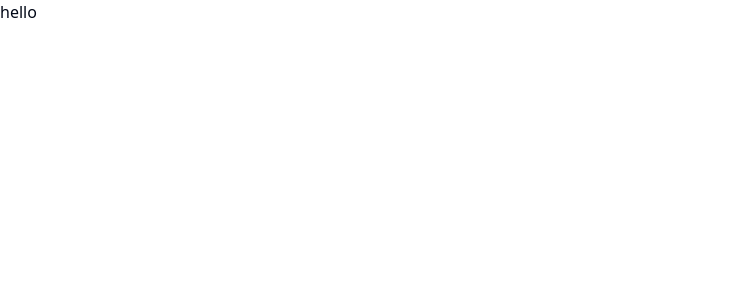
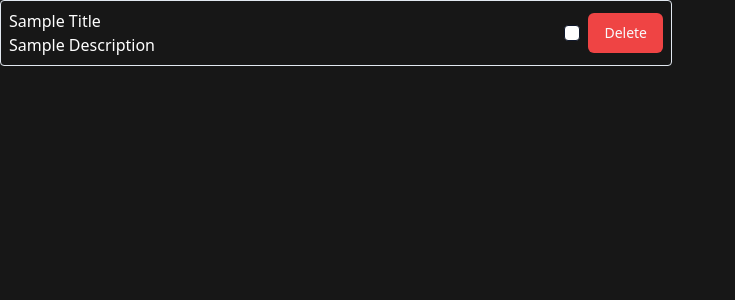
Before and after one commit to vimalsonara/todo, a React (Vite) app in the folder client/: page / in a window 1280 px wide. Shown: the top 300 px of the page, without its empty margins (0-735 px from the left). Built offline with nearby package versions, Linux system fonts and the light colour scheme.

Commit message:
WIP TodoItem

```diff
--- a/client/package.json
+++ b/client/package.json
@@ -10,6 +10,7 @@
     "preview": "vite preview"
   },
   "dependencies": {
+    "@radix-ui/react-checkbox": "^1.0.4",
     "@radix-ui/react-slot": "^1.0.2",
     "class-variance-authority": "^0.7.0",
     "clsx": "^2.0.0",
@@ -32,6 +33,7 @@
     "eslint-plugin-react-hooks": "^4.6.0",
     "eslint-plugin-react-refresh": "^0.4.3",
     "postcss": "^8.4.29",
+    "prettier-plugin-tailwindcss": "^0.5.4",
     "tailwindcss": "^3.3.3",
     "typescript": "^5.2.2",
     "vite": "^4.4.5"
--- a/client/src/App.tsx
+++ b/client/src/App.tsx
@@ -1,5 +1,11 @@
+import TodoItem from './components/TodoItem';
+
 function App() {
-  return <div>hello</div>;
+  return (
+    <div className="h-screen bg-neutral-900">
+      <TodoItem title={'Sample Title'} description={'Sample Description'} />
+    </div>
+  );
 }
 
 export default App;
--- a/client/src/components/TodoItem.tsx
+++ b/client/src/components/TodoItem.tsx
@@ -1,5 +1,24 @@
-function TodoItem() {
-  return <div></div>;
+import { Button } from '@/components/ui/button';
+import { Checkbox } from '@/components/ui/checkbox';
+
+interface TodoItemProps {
+  title: string;
+  description: string;
+}
+
+function TodoItem({ title, description }: TodoItemProps) {
+  return (
+    <div className="max-w-2xl flex justify-between items-center border p-2 rounded">
+      <div>
+        <div className="text-white">{title}</div>
+        <div className="text-white">{description}</div>
+      </div>
+      <div className="flex items-center gap-2">
+        <Checkbox className="bg-white" />
+        <Button variant={'destructive'}>Delete</Button>
+      </div>
+    </div>
+  );
 }
 
 export default TodoItem;
--- /dev/null
+++ b/client/src/components/ui/checkbox.tsx
@@ -0,0 +1,28 @@
+import * as React from "react"
+import * as CheckboxPrimitive from "@radix-ui/react-checkbox"
+import { Check } from "lucide-react"
+
+import { cn } from "@/lib/utils"
+
+const Checkbox = React.forwardRef<
+  React.ElementRef<typeof CheckboxPrimitive.Root>,
+  React.ComponentPropsWithoutRef<typeof CheckboxPrimitive.Root>
+>(({ className, ...props }, ref) => (
+  <CheckboxPrimitive.Root
+    ref={ref}
+    className={cn(
+      "peer h-4 w-4 shrink-0 rounded-sm border border-primary ring-offset-background focus-visible:outline-none focus-visible:ring-2 focus-visible:ring-ring focus-visible:ring-offset-2 disabled:cursor-not-allowed disabled:opacity-50 data-[state=checked]:bg-primary data-[state=checked]:text-primary-foreground",
+      className
+    )}
+    {...props}
+  >
+    <CheckboxPrimitive.Indicator
+      className={cn("flex items-center justify-center text-current")}
+    >
+      <Check className="h-4 w-4" />
+    </CheckboxPrimitive.Indicator>
+  </CheckboxPrimitive.Root>
+))
+Checkbox.displayName = CheckboxPrimitive.Root.displayName
+
+export { Checkbox }
```
Also changed, not shown: 1 other file (tests, documents, lock files or other folders).
